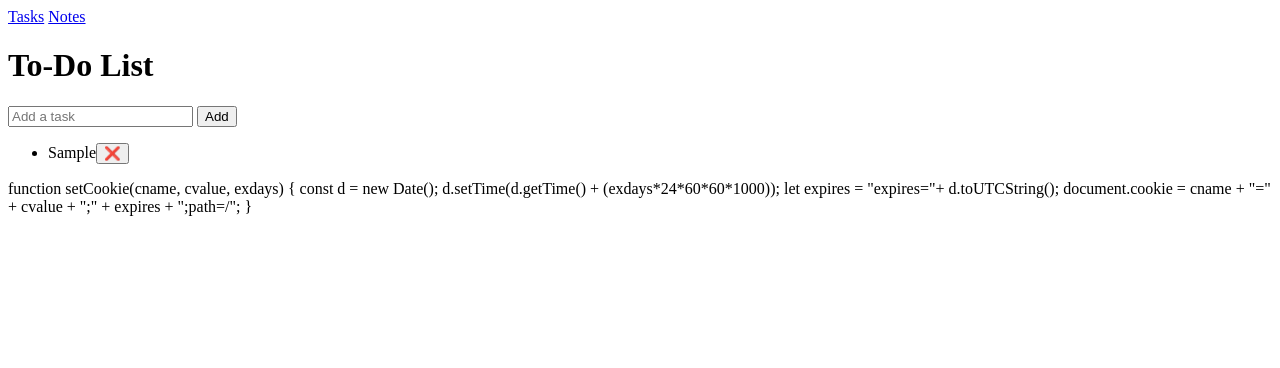
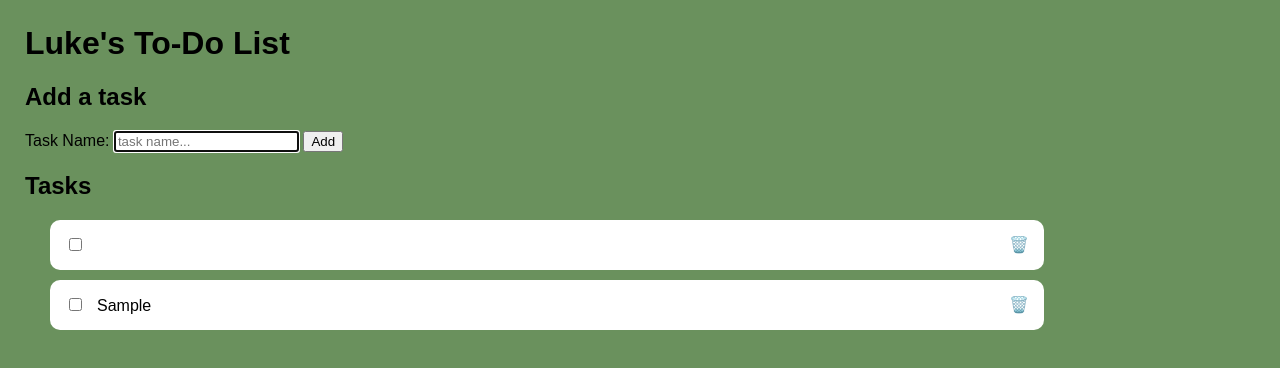
Before and after one commit to beeefsqatch/webdevelopment, a website: page Todo/index.html in a window 1280 px wide. Both pictures are taken after typing "Sample" into the empty fields and a click on the button "Add". Drawn offline with Linux system fonts and the light colour scheme.

Commit message:
Added some stuf

```diff
--- a/Todo/index.html
+++ b/Todo/index.html
@@ -1,39 +1,150 @@
 <!DOCTYPE html>
 <html lang="en">
 <head>
-  <meta charset="UTF-8">
-  <meta name="viewport" content="width=device-width, initial-scale=1.0">
-  <title>Productivity App</title>
+    <meta charset="UTF-8">
+    <title>To Do</title>
+</head>
+<body>
+<h1>Luke's To-Do List</h1>
+<h2>Add a task</h2>
+<label for="task">Task Name: </label><input id="task" type="text" placeholder="task name...">
+<button id="add" onclick="new_task()">Add</button>
+
+<h2>Tasks</h2>
+<div id="task_list">
+    <!--    </span><div class="task"><input type="checkbox"><span class="task_name">Task 1</span></div>-->
+    <!--    </span><div class="task"><input type="checkbox"><span class="task_name">Task 2</span></div>-->
+    <!--    </span><div class="task"><input type="checkbox"><span class="task_name">Task 3</span></div>-->
+</div>
+</body>
+
+<style>
+    body {
+        font-family: Arial, Helvetica, sans-serif;
+        background-color: #6a915d;
+        margin: 25px;
+    }
+
+    div.task > input {
+        margin-right: 15px;
+    }
+
+    #task_list {
+        margin-left: 25px;
+    }
+
+    div.task {
+        background-color: white;
+        width: 80%;
+        margin-bottom: 10px;
+        padding: 15px;
+        border-radius: 10px;
+    }
+
+    input[type='checkbox']:checked + span {
+        color: #700000;
+        text-decoration: line-through;
+    }
+
+    div.task:has(input[type='checkbox']:checked) {
+        background-color: #4f7144;
+    }
+
+    div.task:hover {
+        background-color: #f1f1f1;
+    }
+</style>
+
+<script>
+    function setCookie(cname, cvalue, exdays) {
+        const d = new Date();
+        d.setTime(d.getTime() + (exdays*24*60*60*1000));
+        let expires = "expires="+ d.toUTCString();
+        document.cookie = cname + "=" + cvalue + ";" + expires + ";path=/";
+    }
+
+    function getCookie(cname) {
+        let name = cname + "=";
+        let decodedCookie = decodeURIComponent(document.cookie);
+        let ca = decodedCookie.split(';');
+        for(let i = 0; i <ca.length; i++) {
+            let c = ca[i];
+            while (c.charAt(0) == ' ') {
+                c = c.substring(1);
+            }
+            if (c.indexOf(name) == 0) {
+                return c.substring(name.length, c.length);
+            }
+        }
+        return "";
+    }
 
 
-</head>
 
-<body>
+    function new_task() {
+        let task_input = document.getElementById('task');
+        let task_name = task_input.value;
+        if (task_name == "") {
+            return false;
+        }
+        console.log(task_name);
+        setCookie("task", getCookie("task") + "|" + task_name, 15);
+        add_task(task_name);
 
-<div class="app">
+        task_input.value = "";
+        task_input.focus();
+    }
 
-  <nav>
-    <a href="index.html">Tasks</a>
-    <a href="notes.html">Notes</a>
-  </nav>
+    function add_task(task_name) {
+        let new_div = document.createElement("div");
+        new_div.className = "task";
+        document.getElementById("task_list").appendChild(new_div);
 
-  <h1>To-Do List</h1>
+        let checkbox = document.createElement("input");
+        checkbox.type = "checkbox";
+        new_div.appendChild(checkbox);
 
-  <input id="taskInput" placeholder="Add a task">
-  <button onclick="addTask()">Add</button>
+        let new_span = document.createElement("span");
+        new_span.setAttribute("class", "task_name");
+        new_span.innerText = task_name;
+        new_div.appendChild(new_span);
 
-  <ul id="taskList"></ul>
+        let trash = document.createElement("span");
+        trash.className = "trash";
+        trash.innerText = "🗑️";
+        trash.style.float = "right";
+        trash.addEventListener("click", delete_task)
+        new_div.appendChild(trash);
 
-</div>
+    }
 
-<script src="script.js"></script>
+    function delete_task(e){
+        e.target.parentElement.remove()
+    }
 
-</body>
+
+    let current_cookie = getCookie("task");
+    console.log(current_cookie);
+    current_cookie = current_cookie.split("|")
+    console.log(current_cookie);
+    // console.log(current_cookie.length);
+    // console.log(current_cookie[1]);
+    // current_cookie[1] = current_cookie[1].toUpperCase();
+    // console.log(current_cookie[1]);
+    // console.log(current_cookie);
+
+    // console.log(current_cookie[0]);
+    // console.log(current_cookie[1]);
+    // console.log(current_cookie[2]);
+    // console.log(current_cookie[3]);
+    // console.log(current_cookie[4]);
+    // console.log(current_cookie[5]);
+
+    for(let i = 0; i < current_cookie.length; i = i + 1){
+        console.log(current_cookie[i]);
+        add_task(current_cookie[i]);
+    }
+
+
+</script>
 </html>
-
-function setCookie(cname, cvalue, exdays) {
-const d = new Date();
-d.setTime(d.getTime() + (exdays*24*60*60*1000));
-let expires = "expires="+ d.toUTCString();
-document.cookie = cname + "=" + cvalue + ";" + expires + ";path=/";
-}
--- a/Todo/script.js
+++ /dev/null
@@ -1,56 +0,0 @@
-const taskList = document.getElementById("taskList")
-
-let tasks = JSON.parse(localStorage.getItem("tasks")) || []
-
-function saveTasks(){
-    localStorage.setItem("tasks",JSON.stringify(tasks))
-}
-
-function renderTasks(){
-    taskList.innerHTML=""
-
-    tasks.forEach((task,index)=>{
-        const li=document.createElement("li")
-
-        const span=document.createElement("span")
-        span.textContent=task.text
-
-        if(task.completed) span.classList.add("completed")
-
-        span.onclick=()=>{
-            task.completed=!task.completed
-            saveTasks()
-            renderTasks()
-        }
-
-        const del=document.createElement("button")
-        del.textContent="❌"
-        del.onclick=()=>{
-            tasks.splice(index,1)
-            saveTasks()
-            renderTasks()
-        }
-
-        li.appendChild(span)
-        li.appendChild(del)
-        taskList.appendChild(li)
-    })
-}
-
-function addTask(){
-    const input=document.getElementById("taskInput")
-    const text=input.value.trim()
-
-    if(text==="") return
-
-    tasks.push({
-        text:text,
-        completed:false
-    })
-
-    input.value=""
-    saveTasks()
-    renderTasks()
-}
-
-renderTasks()
```
Also changed, not shown: Todo/notes.html (deleted, +0 -49 lines).
